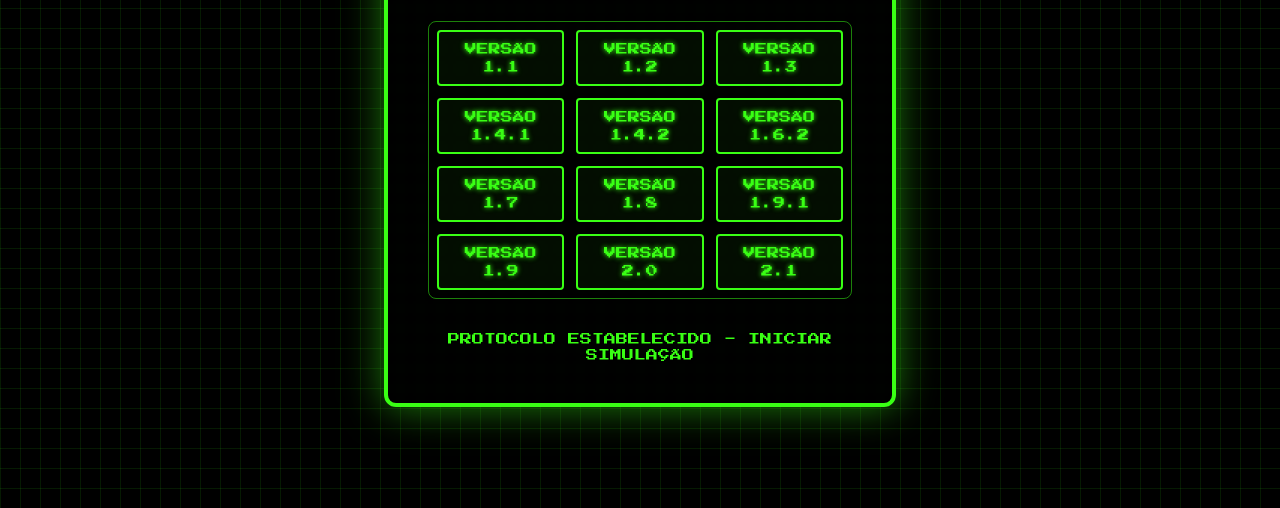
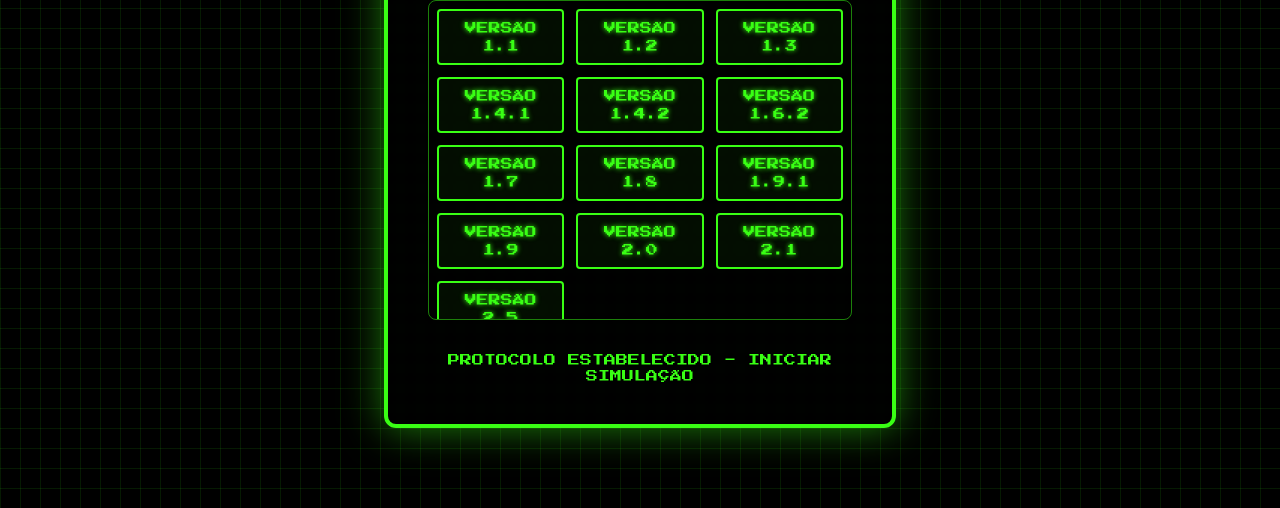
Before and after one commit to batata719/VECTOR-STORM-ENTROPY-PROTOCOL, a plain HTML site: page index.html in a window 1280 px wide. Shown: the part 292-800 px from the top of the page. Drawn offline with nearby package versions, Linux system fonts and the light colour scheme.

Commit message:
Update index.html

```diff
--- a/index.html
+++ b/index.html
@@ -178,6 +178,7 @@
             <a href="https://batata719.github.io/VECTOR-STORM-ENTROPY-PROTOCOL/1.9.html" class="version-link">VERSÃO 1.9</a>
             <a href="https://batata719.github.io/VECTOR-STORM-ENTROPY-PROTOCOL/2.0.html" class="version-link">VERSÃO 2.0</a>
             <a href="https://batata719.github.io/VECTOR-STORM-ENTROPY-PROTOCOL/2.1.html" class="version-link">VERSÃO 2.1</a>
+            <a href="https://batata719.github.io/VECTOR-STORM-ENTROPY-PROTOCOL/2.1.html" class="version-link">VERSÃO 2.5</a>
         </div>
 
         <p class="text-xs mt-8 text-neon-green animate-pulse">
```
